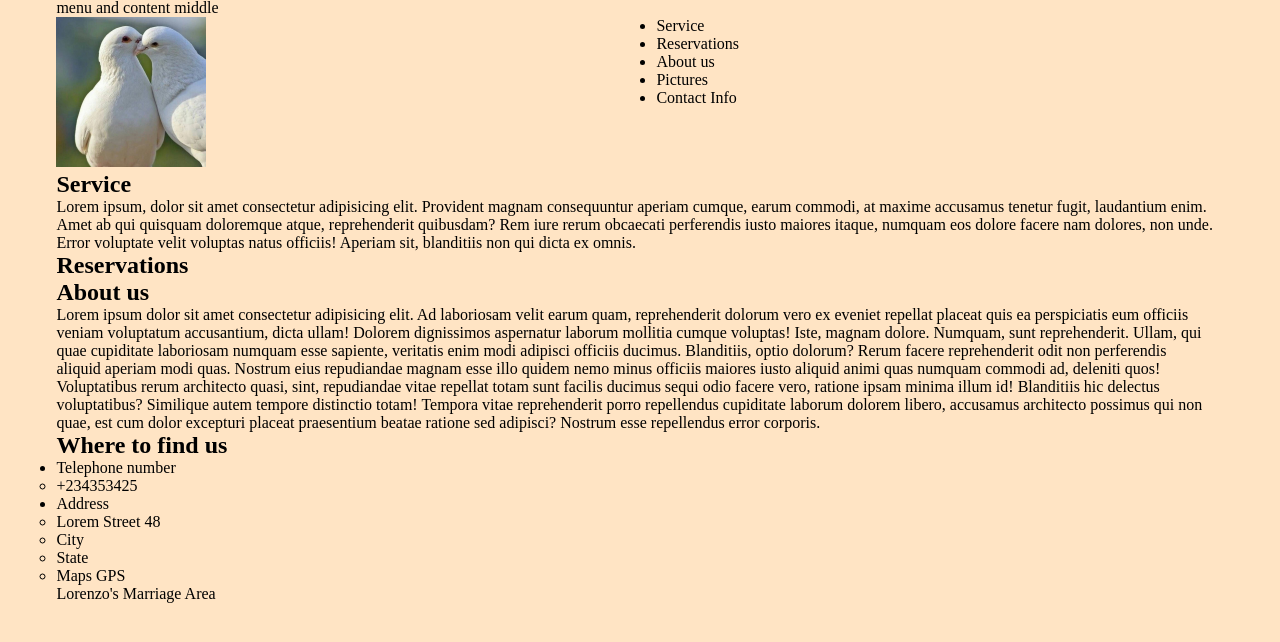
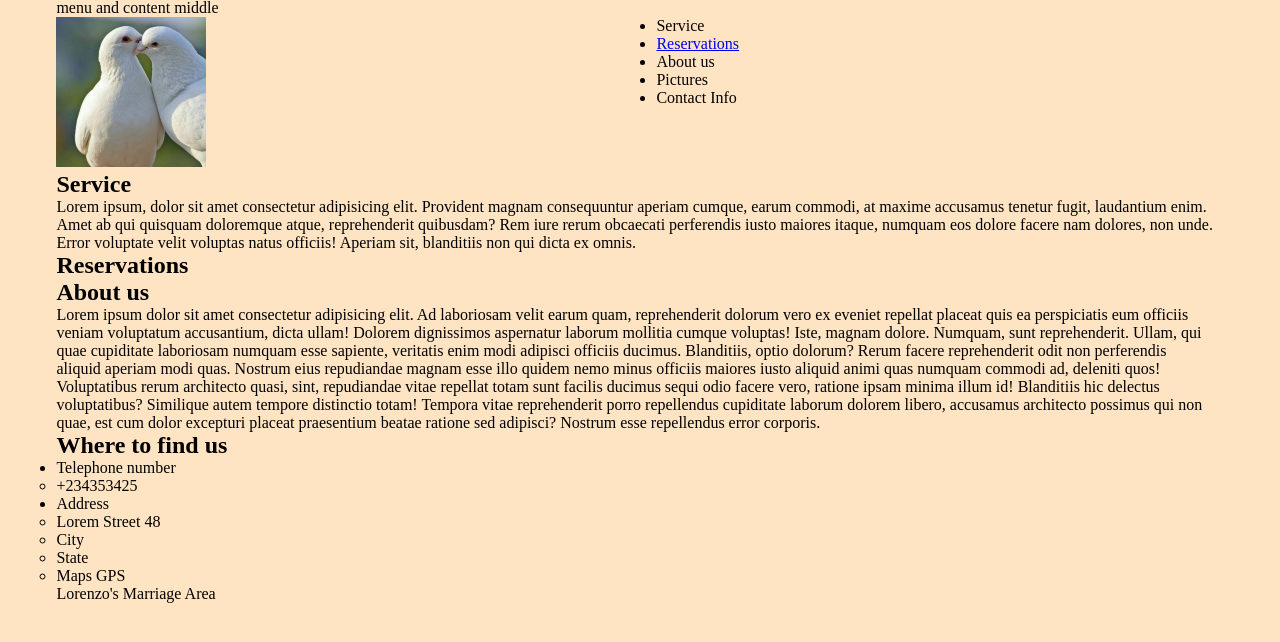
Before and after one commit to galaxine/marriage-wedding, a plain HTML site: page index.html in a window 1280 px wide. Shown: the part 38-680 px from the top of the page. Drawn offline with Linux system fonts and the light colour scheme.

Commit message:
small changes and comments on what could be done next

```diff
--- a/index.html
+++ b/index.html
@@ -27,8 +27,9 @@
                     </div>
                     <div>
                         <ul>
+                            <!--Okay, there should be a link to either other sections of this page or new pages should be made exclusively, like for pictures-->
                             <li>Service</li>
-                            <li>Reservations</li>
+                            <li><a href="#reservation">Reservations</a></li>
                             <li>About us</li>
                             <li>Pictures</li>
                             <li>Contact Info</li>
@@ -43,7 +44,8 @@
                     </p>
                 </div>
                 <div class="reservations">
-                    <h2>Reservations</h2>
+                    <h2 id="reservation">Reservations</h2>
+                    <!-- Here there should be a fitting form implemented: Name, Address, Telephone Number and acquiring the time the customer would like to have an appointment, email address not to forget-->
                     <form>
 
                     </form>
@@ -68,6 +70,7 @@
                                 <li>Lorem Street 48</li>
                                 <li>City</li>
                                 <li>State</li>
+                                <!-- How to implement this, I REALLY don't know, would have to look it up-->
                                 <li>Maps GPS</li>
                             </ul>
                     </ul>
--- a/style/style.css
+++ b/style/style.css
@@ -13,11 +13,13 @@
 }
 .side-a{
     flex: 1 0 auto;
+
 }
 
 .side-b {
     flex: 1 0 auto;
 }
+
 
 .middle {
     flex: 2 1 auto;
```
